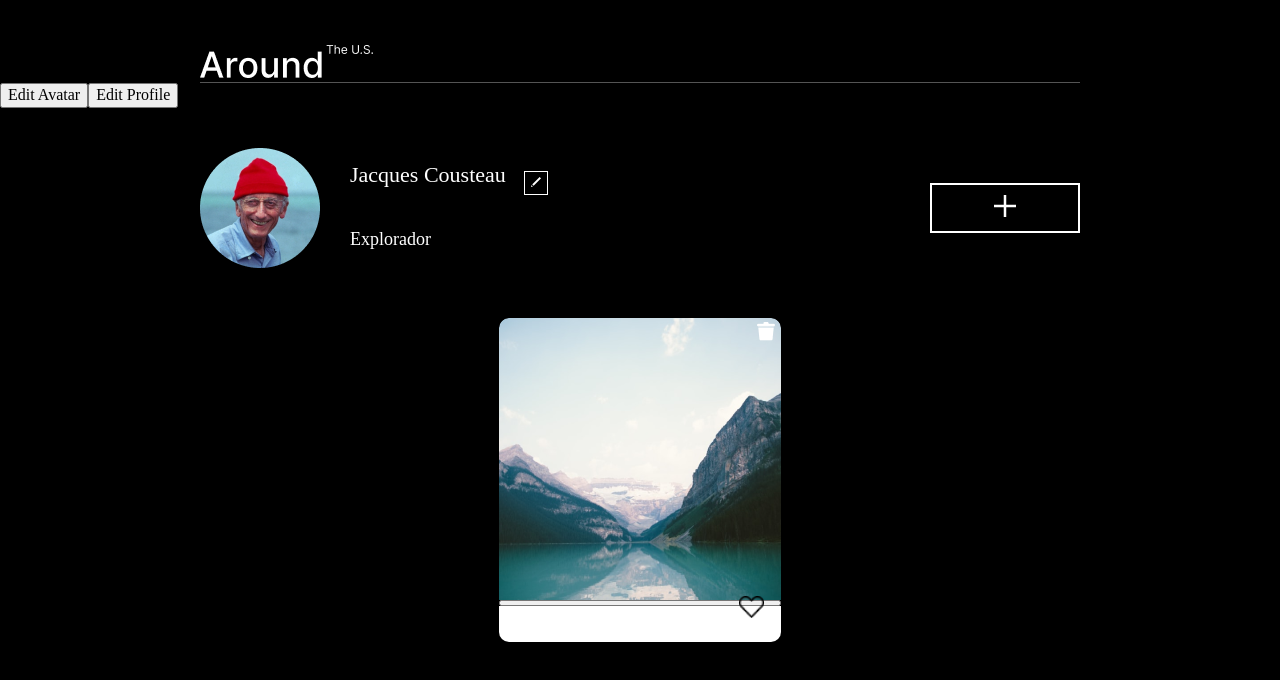
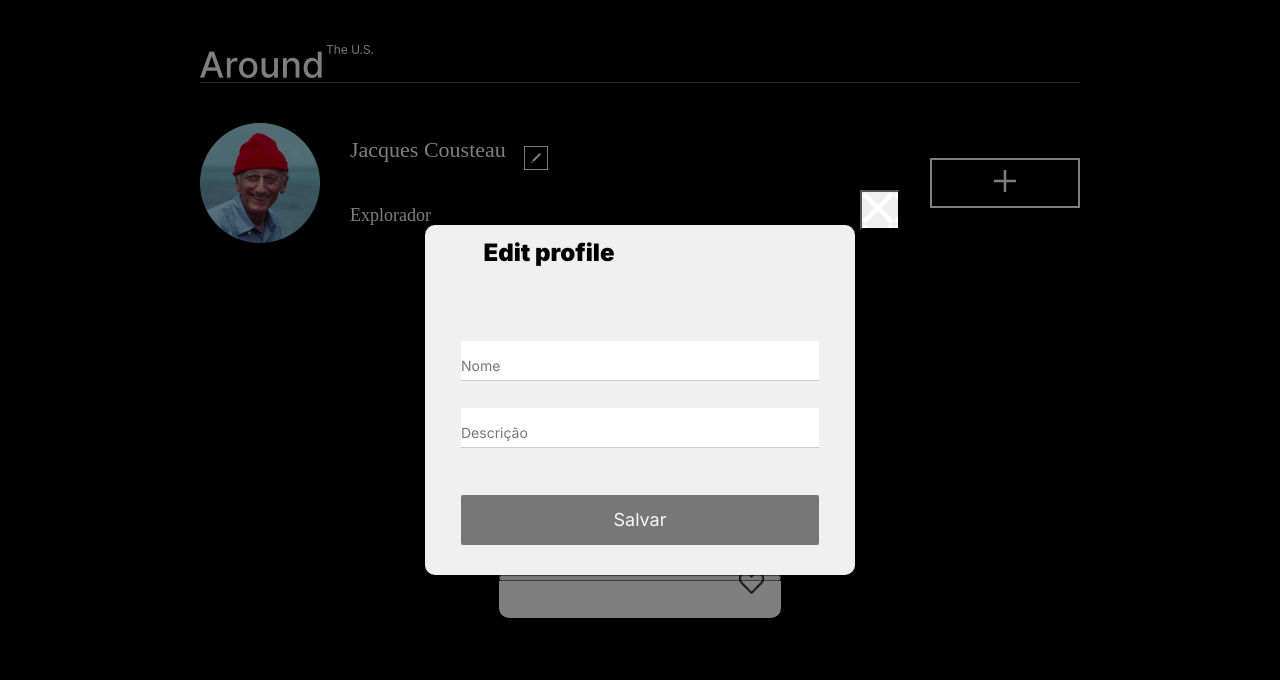
Before and after one commit to helenatchuda/web_project_around_react, a React (Vite) app: page / in a window 1280 px wide. Both pictures are taken after a click on the button 535 px from the left and 182 px from the top of the page. Shown: the top 680 px of the page. Built offline with nearby package versions, Linux system fonts and the light colour scheme.

Commit message:
Melhoraria de sprint 13

```diff
--- a/src/Components/EditAvatar/EditAvatar.jsx
+++ b/src/Components/EditAvatar/EditAvatar.jsx
@@ -1,17 +1,13 @@
-
-
-export default function EditAvatar(){
-
-    return(
+export default function EditAvatar() {
+  return (
     <>
-        <button class="profile__edit-button" aria-label="Editar perfil">
+      <button className="profile__edit-button" aria-label="Editar perfil">
         <img
           src="./images/Vector (2).png"
           alt="Ícone editar perfil"
-                  class=""
+          className=""
         />
       </button>
-              test
     </>
-    )
+  );
 }
--- a/src/Components/EditProfile/EditProfile.jsx
+++ b/src/Components/EditProfile/EditProfile.jsx
@@ -1,22 +1,19 @@
 export default function EditProfile() {
-
-
-    return(
+  return (
     <>
-
-        <form class="popup__form form popup__form-edit-name" novalidate>
-          <label for="name">
+      <form className="popup__form form popup__form-edit-name" noValidate>
+        <label htmlFor="name">
           <input
             type="text"
             id="name"
-              class="form__input  form__input-userName"
+            className="form__input  form__input-userName"
             placeholder="Nome"
             required
             minlength="2"
             maxlength="40"
           />
           <span
-              class="form__error"
+            className="form__error"
             id="name-error"
             aria-live="polite"
           ></span>
@@ -25,33 +22,31 @@ export default function EditProfile() {
           <input
             type="text"
             id="description"
-              class="form__input  form__input-about"
+            className="form__input  form__input-about"
             placeholder="Descrição  "
             required
             minlength="2"
             maxlength="200"
           />
           <span
-              class="form__error"
+            className="form__error"
             id="description-error"
             aria-live="polite"
           ></span>
         </label>
         <button
           type="submit"
-            class="popup__save-button popup__save-button_disabled"
+          className="popup__save-button popup__save-button_disabled"
           disabled
         >
           Salvar
         </button>
         <div
-            class="form__error-summary"
+          className="form__error-summary"
           role="alert"
           aria-live="polite"
         ></div>
       </form>
-
-
     </>
-    )
+  );
 }
--- a/src/Components/Header/Header.jsx
+++ b/src/Components/Header/Header.jsx
@@ -1,4 +1,4 @@
-import logo from '../../images/logo.png';
+import logo from "../../images/logo.png";
 
 export default function Header() {
   return (
@@ -9,7 +9,6 @@ export default function Header() {
           alt="Around the U.S logo"
           className="logo header__logo"
         />
-
       </header>
     </div>
   );
--- a/src/Components/Main/Main.jsx
+++ b/src/Components/Main/Main.jsx
@@ -9,19 +9,19 @@ import EditProfile from "../EditProfile/EditProfile";
 const cards = [
   {
     isLiked: false,
-    _id: '5d1f0611d321eb4bdcd707dd',
-    name: 'Yosemite Valley',
-    link: 'https://practicum-content.s3.us-west-1.amazonaws.com/web-code/moved_yosemite.jpg',
-    owner: '5d1f0611d321eb4bdcd707dd',
-    createdAt: '2019-07-05T08:10:57.741Z',
+    _id: "5d1f0611d321eb4bdcd707dd",
+    name: "Yosemite Valley",
+    link: "https://practicum-content.s3.us-west-1.amazonaws.com/web-code/moved_yosemite.jpg",
+    owner: "5d1f0611d321eb4bdcd707dd",
+    createdAt: "2019-07-05T08:10:57.741Z",
   },
   {
     isLiked: false,
-    _id: '5d1f064ed321eb4bdcd707de',
-    name: 'Lake Louise',
-    link: 'https://practicum-content.s3.us-west-1.amazonaws.com/web-code/moved_lake-louise.jpg',
-    owner: '5d1f0611d321eb4bdcd707dd',
-    createdAt: '2019-07-05T08:11:58.324Z',
+    _id: "5d1f064ed321eb4bdcd707de",
+    name: "Lake Louise",
+    link: "https://practicum-content.s3.us-west-1.amazonaws.com/web-code/moved_lake-louise.jpg",
+    owner: "5d1f0611d321eb4bdcd707dd",
+    createdAt: "2019-07-05T08:11:58.324Z",
   },
 ];
 
@@ -56,19 +56,19 @@ export default function Main() {
 
   return (
     <main>
-      <button onClick={() => handleOpenPopup(editAvatarPopup)}>Edit Avatar</button>
-      <button onClick={() => handleOpenPopup(editProfilePopup)}>Edit Profile</button>
-      <Profile onAddCard={() => handleOpenPopup(newCardPopup)} />
+      <Profile
+        onPhotoClick={() => handleOpenPopup(editAvatarPopup)}
+        onAddCard={() => handleOpenPopup(newCardPopup)}
+        onEditProfile={() => handleOpenPopup(editProfilePopup)}
+      />
 
-
-     <ul className="cards">
-      <Cards />
-     </ul>
+      <ul className="cards">
+        <Cards />
+      </ul>
       {popup && (
         <Popup onClose={handleClosePopup} title={popup.title}>
           {popup.children}
         </Popup>
-
       )}
     </main>
   );
--- a/src/Components/NewCard/NewCard.jsx
+++ b/src/Components/NewCard/NewCard.jsx
@@ -1,11 +1,6 @@
 export default function NewCard() {
   return (
-    <form
-      className="form"
-      name="card-form"
-      id="new-card-form"
-      noValidate
-    >
+    <form className="form" name="card-form" id="new-card-form" noValidate>
       <label className="form__field">
         <input
           className="form__input form__input_type_card-name"
@@ -31,7 +26,7 @@ export default function NewCard() {
         <span className="form__error" id="card-link-error"></span>
       </label>
 
-      <button className="button form__button" type="submit">
+      <button className=" popup__save-button popup__save-button_disabled">
         Salvar
       </button>
     </form>
--- a/src/Components/Popup/Popup.jsx
+++ b/src/Components/Popup/Popup.jsx
@@ -1,11 +1,11 @@
 export default function Popup(props) {
-
   const { title, children } = props;
 
   return (
     <div className="popup">
       <div className="popup__content">
-        < button
+        <button
+          onClick={props.onClose}
           aria-label="Close modal"
           className="popup__close"
           type="button"
--- a/src/Components/Profile.jsx
+++ b/src/Components/Profile.jsx
@@ -6,11 +6,20 @@ export default function Profile(props) {
   return (
     <section className="profile">
       <div className="profile__container">
-        <img src={avatar} alt="Foto de perfil" className="profile__avatar" />
+        <img
+          src={avatar}
+          onClick={props.onPhotoClick}
+          alt="Foto de perfil"
+          className="profile__avatar"
+        />
         <div className="profile__info">
           <h1 className="profile__name">Jacques Cousteau</h1>
           <h2 className="profile__description">Explorador</h2>
-          <button className="profile__edit-button" aria-label="Editar perfil">
+          <button
+            className="profile__edit-button"
+            onClick={props.onEditProfile}
+            aria-label="Editar perfil"
+          >
             <img src={caneta} alt="Ícone editar perfil" className="" />
           </button>
         </div>
--- a/src/blocks/popup.css
+++ b/src/blocks/popup.css
@@ -20,6 +20,7 @@
   text-align: center;
   position: relative;
   width: 430px;
+  height: 350px;
 
 
   background-color: rgb(241, 240, 240);
@@ -62,7 +63,7 @@
   height: 50px;
   background-color: #000;
   color: #fff;
-  font-size: 16px;
+  font-size: 18px;
   border: none;
   border-radius: 2px;
   margin-top: 20px;
@@ -71,8 +72,11 @@
 .popup__close {
   position: absolute;
   top: -35px;
+  color: #000;
   right: -45px;
   width: 40px;
+  height: 40px;
+  background-image: url("../images/Close\ Icon.png");
 }
 .popup__container-image{
   max-width: 75vw;
--- a/src/blocks/profile.css
+++ b/src/blocks/profile.css
@@ -48,6 +48,7 @@
   grid-area: button;
   width: 24px;
   height: 24px;
+  right: 50px;
   align-self: center;
   background: transparent;
   border: 1px solid #ffffff;
```
Also changed, not shown: src/Components/Api.js (deleted, +0 -68 lines), src/Components/Card/Cards.jsx (+11 -18 lines). Lines whose indentation alone changed are shown as unchanged.
